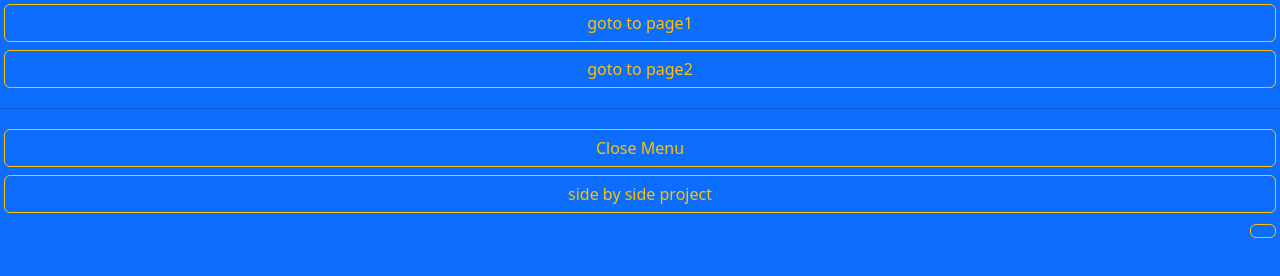
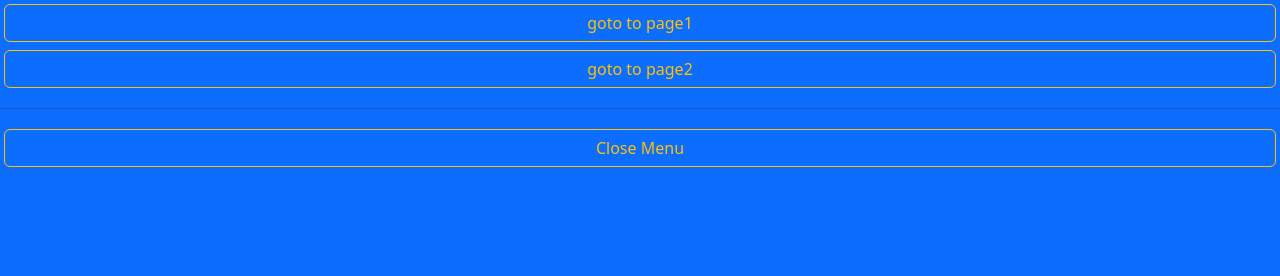
Before and after one commit to attarnia/swiming-menu, a plain HTML site: page menu.html in a window 1280 px wide. Drawn offline with nearby package versions, Linux system fonts and the light colour scheme.

Commit message:
Update menu.html

```diff
--- a/menu.html
+++ b/menu.html
@@ -20,7 +20,6 @@
     <hr>
     <div class="d-grid">
         <button class="btn btn-outline-warning btn-block m-1" onclick="parent.divmenu.style.right='-298px';">Close Menu</button>
-        <a href="https://attarnia.github.io/side-by-side" class="btn btn-outline-warning btn-block m-1">side by side project</button>
     </div>
 </body>
 
```
